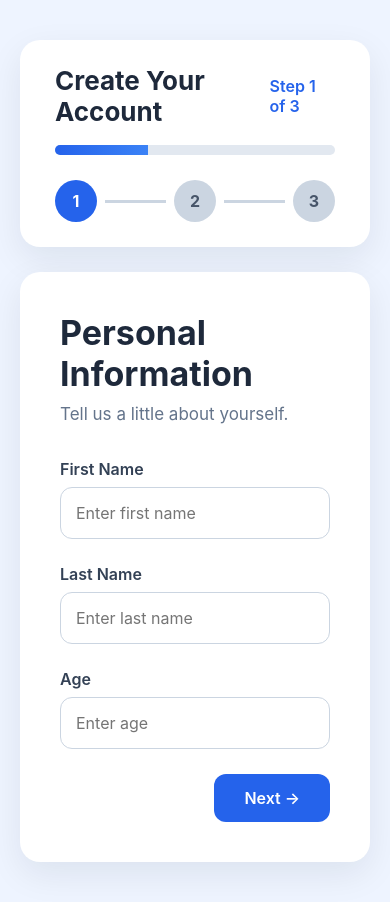
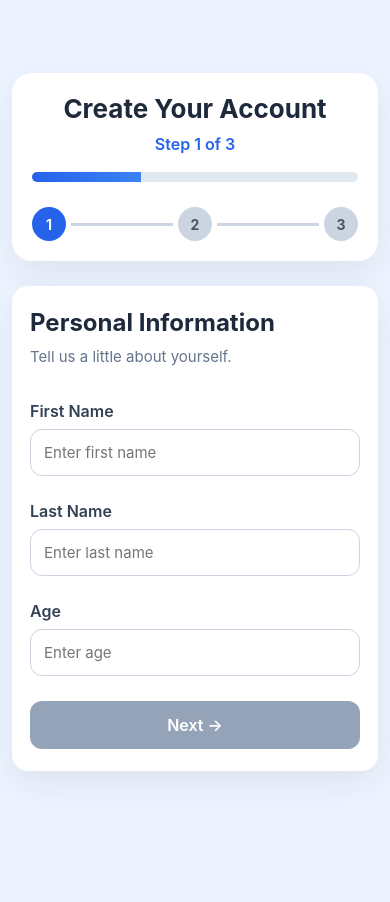
Before and after one commit to shaili-dixit/fintech1, a React (Vite) app: page / in a window 390 px wide. After the commit the page ends 844 px from the top, so only its background shows below. Built offline with nearby package versions, Linux system fonts and the light colour scheme; the HTML template or start-up script is replaced by a standard one.

Commit message:
details verification

```diff
--- a/src/App.jsx
+++ b/src/App.jsx
@@ -9,6 +9,7 @@ import Success from "./components/Success";
 import "./styles.css";
 
 function App() {
+
   const [step, setStep] = useState(1);
 
   const [formData, setFormData] = useState({
@@ -20,26 +21,86 @@ function App() {
     confirmPassword: "",
   });
 
-  const nextStep = () => {
-    if (step < 3) {
-      setStep(step + 1);
+  const [errors, setErrors] = useState({});
+
+  const validateField = (name, value) => {
+
+    let error = "";
+
+    switch (name) {
+
+      case "firstName":
+        if (value.trim().length < 2)
+          error = "First name must be at least 2 characters.";
+        break;
+
+      case "lastName":
+        if (value.trim().length < 2)
+          error = "Last name must be at least 2 characters.";
+        break;
+
+      case "age":
+        if (!value || value < 18 || value > 100)
+          error = "Age must be between 18 and 100.";
+        break;
+
+      case "email":
+        if (!/^[^\s@]+@[^\s@]+\.[^\s@]+$/.test(value))
+          error = "Enter a valid email address.";
+        break;
+
+      case "password":
+        if (value.length < 8)
+          error = "Password must contain at least 8 characters.";
+        break;
+
+      case "confirmPassword":
+        if (value !== formData.password)
+          error = "Passwords do not match.";
+        break;
+
+      default:
+        break;
     }
-  };
 
-  const prevStep = () => {
-    if (step > 1) {
-      setStep(step - 1);
-    }
+    setErrors((prev) => ({
+      ...prev,
+      [name]: error,
+    }));
+
+    return error === "";
+
   };
 
   const handleChange = (field, value) => {
+
     setFormData((prev) => ({
       ...prev,
       [field]: value,
     }));
+
+    validateField(field, value);
+
+  };
+
+  const nextStep = () => {
+
+    if (step < 3) {
+      setStep(step + 1);
+    }
+
+  };
+
+  const prevStep = () => {
+
+    if (step > 1) {
+      setStep(step - 1);
+    }
+
   };
 
   const handleSubmit = () => {
+
     console.log("Final Submitted Data");
 
     console.log(formData);
@@ -49,9 +110,11 @@ function App() {
     );
 
     setStep(4);
+
   };
 
   return (
+
     <div className="app">
 
       <div className="container">
@@ -59,28 +122,36 @@ function App() {
         {step <= 3 && <ProgressBar step={step} />}
 
         {step === 1 && (
+
           <PersonalInfo
             formData={formData}
+            errors={errors}
             handleChange={handleChange}
             nextStep={nextStep}
           />
+
         )}
 
         {step === 2 && (
+
           <AccountDetails
             formData={formData}
+            errors={errors}
             handleChange={handleChange}
             nextStep={nextStep}
             prevStep={prevStep}
           />
+
         )}
 
         {step === 3 && (
+
           <Review
             formData={formData}
             prevStep={prevStep}
             handleSubmit={handleSubmit}
           />
+
         )}
 
         {step === 4 && <Success />}
@@ -88,7 +159,9 @@ function App() {
       </div>
 
     </div>
+
   );
+
 }
 
 export default App;
--- a/src/components/AccountDetails.jsx
+++ b/src/components/AccountDetails.jsx
@@ -2,15 +2,20 @@ import { useState } from "react";
 
 function AccountDetails({
   formData,
+  errors,
   handleChange,
   nextStep,
   prevStep,
 }) {
-
   const [showPassword, setShowPassword] = useState(false);
 
+  const isValid =
+    /^[^\s@]+@[^\s@]+\.[^\s@]+$/.test(formData.email) &&
+    formData.password.length >= 8 &&
+    formData.confirmPassword === formData.password &&
+    formData.confirmPassword !== "";
+
   return (
-
     <div className="card">
 
       <h1>Account Details</h1>
@@ -25,12 +30,20 @@ function AccountDetails({
 
         <input
           type="email"
-          placeholder="Enter email address"
+          aria-label="Email Address"
+          placeholder="Enter your email"
           value={formData.email}
+          className={errors.email ? "error-input" : ""}
           onChange={(e) =>
             handleChange("email", e.target.value)
           }
         />
+
+        {errors.email && (
+          <small className="error-text">
+            {errors.email}
+          </small>
+        )}
 
       </div>
 
@@ -42,8 +55,10 @@ function AccountDetails({
 
           <input
             type={showPassword ? "text" : "password"}
-            placeholder="Enter password"
+            aria-label="Password"
+            placeholder="Minimum 8 characters"
             value={formData.password}
+            className={errors.password ? "error-input" : ""}
             onChange={(e) =>
               handleChange("password", e.target.value)
             }
@@ -52,14 +67,21 @@ function AccountDetails({
           <button
             type="button"
             className="toggle-password"
+            aria-label="Toggle Password Visibility"
             onClick={() =>
               setShowPassword(!showPassword)
             }
           >
-            {showPassword ? "Hide" : "Show"}
+            {showPassword ? "🙈 Hide" : "👁 Show"}
           </button>
 
         </div>
+
+        {errors.password && (
+          <small className="error-text">
+            {errors.password}
+          </small>
+        )}
 
       </div>
 
@@ -69,12 +91,20 @@ function AccountDetails({
 
         <input
           type={showPassword ? "text" : "password"}
-          placeholder="Confirm password"
+          aria-label="Confirm Password"
+          placeholder="Re-enter password"
           value={formData.confirmPassword}
+          className={errors.confirmPassword ? "error-input" : ""}
           onChange={(e) =>
             handleChange("confirmPassword", e.target.value)
           }
         />
+
+        {errors.confirmPassword && (
+          <small className="error-text">
+            {errors.confirmPassword}
+          </small>
+        )}
 
       </div>
 
@@ -89,6 +119,7 @@ function AccountDetails({
 
         <button
           className="next-btn"
+          disabled={!isValid}
           onClick={nextStep}
         >
           Next →
@@ -97,9 +128,7 @@ function AccountDetails({
       </div>
 
     </div>
-
   );
-
 }
 
 export default AccountDetails;
--- a/src/components/PersonalInfo.jsx
+++ b/src/components/PersonalInfo.jsx
@@ -1,8 +1,15 @@
 function PersonalInfo({
   formData,
+  errors,
   handleChange,
   nextStep,
 }) {
+
+  const isValid =
+    formData.firstName.trim().length >= 2 &&
+    formData.lastName.trim().length >= 2 &&
+    Number(formData.age) >= 18 &&
+    Number(formData.age) <= 100;
 
   return (
 
@@ -20,12 +27,24 @@ function PersonalInfo({
 
         <input
           type="text"
+          aria-label="First Name"
           placeholder="Enter first name"
           value={formData.firstName}
+          className={errors.firstName ? "error-input" : ""}
           onChange={(e)=>
             handleChange("firstName",e.target.value)
           }
         />
+
+        {errors.firstName &&
+
+          <small className="error-text">
+
+            {errors.firstName}
+
+          </small>
+
+        }
 
       </div>
 
@@ -35,12 +54,24 @@ function PersonalInfo({
 
         <input
           type="text"
+          aria-label="Last Name"
           placeholder="Enter last name"
           value={formData.lastName}
+          className={errors.lastName ? "error-input" : ""}
           onChange={(e)=>
             handleChange("lastName",e.target.value)
           }
         />
+
+        {errors.lastName &&
+
+          <small className="error-text">
+
+            {errors.lastName}
+
+          </small>
+
+        }
 
       </div>
 
@@ -50,12 +81,24 @@ function PersonalInfo({
 
         <input
           type="number"
+          aria-label="Age"
           placeholder="Enter age"
           value={formData.age}
+          className={errors.age ? "error-input" : ""}
           onChange={(e)=>
             handleChange("age",e.target.value)
           }
         />
+
+        {errors.age &&
+
+          <small className="error-text">
+
+            {errors.age}
+
+          </small>
+
+        }
 
       </div>
 
@@ -63,9 +106,12 @@ function PersonalInfo({
 
         <button
           className="next-btn"
+          disabled={!isValid}
           onClick={nextStep}
         >
+
           Next →
+
         </button>
 
       </div>
--- a/src/styles.css
+++ b/src/styles.css
@@ -307,6 +307,7 @@ body {
   margin: 0 8px;
 
 }
+
 /* ===========================
    ACCOUNT DETAILS
 =========================== */
@@ -317,7 +318,7 @@ display:flex;
 
 align-items:center;
 
-gap:10px;
+gap:12px;
 
 }
 
@@ -325,23 +326,29 @@ gap:10px;
 
 flex:1;
 
+min-width:0;
+
 }
 
 .toggle-password{
 
-padding:14px 18px;
+min-width:110px;
+
+padding:14px 16px;
 
 border:none;
 
-border-radius:10px;
+border-radius:12px;
 
 background:#2563eb;
 
 color:white;
 
-cursor:pointer;
+font-size:14px;
 
 font-weight:600;
+
+cursor:pointer;
 
 transition:.25s;
 
@@ -351,41 +358,43 @@ transition:.25s;
 
 background:#1d4ed8;
 
-}
-
-.button-group.between{
-
-justify-content:space-between;
+transform:translateY(-2px);
 
 }
 
-.back-btn{
+.button-group.between {
 
-background:#e2e8f0;
-
-color:#1e293b;
-
-border:none;
-
-padding:14px 30px;
-
-border-radius:12px;
-
-font-size:16px;
-
-font-weight:600;
-
-cursor:pointer;
-
-transition:.25s;
+  justify-content: space-between;
 
 }
 
-.back-btn:hover{
+.back-btn {
 
-background:#cbd5e1;
+  background: #e2e8f0;
 
-transform:translateY(-2px);
+  color: #1e293b;
+
+  border: none;
+
+  padding: 14px 30px;
+
+  border-radius: 12px;
+
+  font-size: 16px;
+
+  font-weight: 600;
+
+  cursor: pointer;
+
+  transition: .25s;
+
+}
+
+.back-btn:hover {
+
+  background: #cbd5e1;
+
+  transform: translateY(-2px);
 
 }
 
@@ -393,89 +402,89 @@ transform:translateY(-2px);
    REVIEW PAGE
 =========================== */
 
-.review-container{
+.review-container {
 
-display:flex;
+  display: flex;
 
-flex-direction:column;
+  flex-direction: column;
 
-gap:18px;
+  gap: 18px;
 
-margin:30px 0;
+  margin: 30px 0;
 
 }
 
-.review-item{
+.review-item {
 
-display:flex;
+  display: flex;
 
-justify-content:space-between;
+  justify-content: space-between;
 
-align-items:center;
+  align-items: center;
 
-padding:18px 20px;
+  padding: 18px 20px;
 
-background:#f8fafc;
+  background: #f8fafc;
 
-border-radius:14px;
+  border-radius: 14px;
 
-border-left:5px solid #2563eb;
+  border-left: 5px solid #2563eb;
 
-transition:.25s;
+  transition: .25s;
 
 }
 
-.review-item:hover{
+.review-item:hover {
 
-background:#eff6ff;
+  background: #eff6ff;
 
-transform:translateX(5px);
+  transform: translateX(5px);
 
 }
 
-.review-item span{
+.review-item span {
 
-font-weight:600;
+  font-weight: 600;
 
-color:#475569;
+  color: #475569;
 
 }
 
-.review-item strong{
+.review-item strong {
 
-color:#1e293b;
+  color: #1e293b;
 
-font-size:16px;
+  font-size: 16px;
 
 }
 
-.submit-btn{
+.submit-btn {
 
-background:#16a34a;
+  background: #16a34a;
 
-color:white;
+  color: white;
 
-border:none;
+  border: none;
 
-padding:14px 32px;
+  padding: 14px 32px;
 
-border-radius:12px;
+  border-radius: 12px;
 
-font-size:16px;
+  font-size: 16px;
 
-font-weight:600;
+  font-weight: 600;
 
-cursor:pointer;
+  cursor: pointer;
 
-transition:.25s;
+  transition: .25s;
 
 }
 
-.submit-btn:hover{
+.submit-btn:hover {
 
-background:#15803d;
+  background: #15803d;
 
-transform:translateY(-2px);
+  transform: translateY(-2px);
 
 }
 
@@ -483,92 +492,262 @@ transform:translateY(-2px);
    SUCCESS PAGE
 =========================== */
 
-.success-card{
+.success-card {
 
-background:white;
+  background: white;
 
-padding:60px 40px;
+  padding: 60px 40px;
 
-border-radius:24px;
+  border-radius: 24px;
 
-box-shadow:0 12px 35px rgba(15,23,42,.08);
+  box-shadow: 0 12px 35px rgba(15, 23, 42, .08);
 
-text-align:center;
+  text-align: center;
 
-animation:fade .4s ease;
+  animation: fade .4s ease;
 
 }
 
-.success-icon{
+.success-icon {
 
-width:110px;
+  width: 110px;
 
-height:110px;
+  height: 110px;
 
-margin:auto;
+  margin: auto;
 
-margin-bottom:25px;
+  margin-bottom: 25px;
 
-background:#22c55e;
+  background: #22c55e;
 
-color:white;
+  color: white;
 
-font-size:50px;
+  font-size: 50px;
 
-font-weight:bold;
+  font-weight: bold;
 
-display:flex;
+  display: flex;
 
-justify-content:center;
+  justify-content: center;
 
-align-items:center;
+  align-items: center;
 
-border-radius:50%;
+  border-radius: 50%;
 
-animation:pop .6s ease;
+  animation: pop .6s ease;
 
 }
 
-.success-card h1{
+.success-card h1 {
 
-font-size:36px;
+  font-size: 36px;
 
-margin-bottom:20px;
+  margin-bottom: 20px;
 
-color:#16a34a;
+  color: #16a34a;
 
 }
 
-.success-card p{
+.success-card p {
 
-font-size:17px;
+  font-size: 17px;
 
-line-height:1.8;
+  line-height: 1.8;
 
-color:#64748b;
+  color: #64748b;
 
-margin-bottom:35px;
+  margin-bottom: 35px;
 
 }
 
-@keyframes pop{
+@keyframes pop {
 
-0%{
+  0% {
 
-transform:scale(0);
+    transform: scale(0);
+
+  }
+
+  70% {
+
+    transform: scale(1.1);
+
+  }
+
+  100% {
+
+    transform: scale(1);
+
+  }
 
 }
 
-70%{
+/* ===========================
+   VALIDATION
+=========================== */
 
-transform:scale(1.1);
+.error-input {
+
+  border: 2px solid #ef4444 !important;
+
+  background: #fff7f7;
 
 }
 
-100%{
+.error-text {
 
-transform:scale(1);
+  margin-top: 6px;
+
+  color: #ef4444;
+
+  font-size: 13px;
+
+  font-weight: 500;
+
+  display: block;
+
+}
+
+.next-btn:disabled {
+
+  background: #94a3b8;
+
+  cursor: not-allowed;
+
+  transform: none;
+
+  box-shadow: none;
+
+}
+
+.next-btn:disabled:hover {
+
+  background: #94a3b8;
+
+  transform: none;
+
+}
+
+/* ===========================
+   RESPONSIVE
+=========================== */
+
+@media (max-width:768px){
+
+.container{
+
+max-width:100%;
+
+}
+
+.card{
+
+padding:28px 22px;
+
+}
+
+.card h1{
+
+font-size:28px;
+
+}
+
+.subtitle{
+
+font-size:15px;
+
+}
+
+.password-field{
+
+flex-direction:column;
+
+align-items:stretch;
+
+}
+
+.toggle-password{
+
+width:100%;
+
+}
+
+.button-group{
+
+flex-direction:column;
+
+gap:15px;
+
+}
+
+.button-group button{
+
+width:100%;
+
+}
+
+.progress-header{
+
+flex-direction:column;
+
+gap:10px;
+
+text-align:center;
 
 }
 
 }
+
+@media (max-width:480px){
+
+.app{
+
+padding:20px 12px;
+
+}
+
+.card{
+
+padding:22px 18px;
+
+border-radius:16px;
+
+}
+
+.card h1{
+
+font-size:24px;
+
+}
+
+.input-group input{
+
+padding:13px;
+
+font-size:15px;
+
+}
+
+.progress-container{
+
+padding:20px;
+
+}
+
+.step{
+
+width:34px;
+
+height:34px;
+
+font-size:14px;
+
+}
+
+.line{
+
+margin:0 5px;
+
+}
+
+}
```
